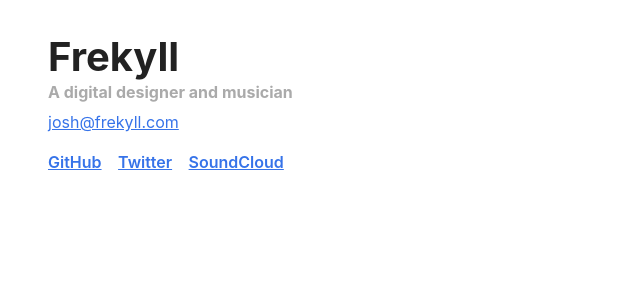
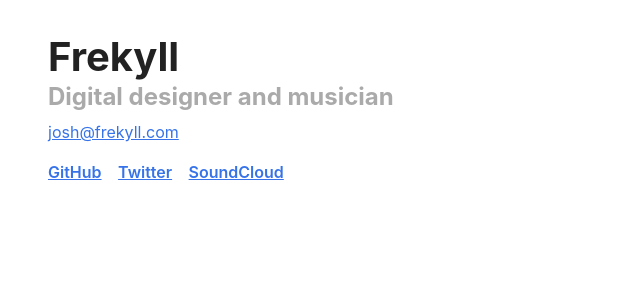
Before and after one commit to frekyll/frekyll, a Jekyll site: the page built from index.html, in a window 1280 px wide. Shown: the top 300 px of the page, without its empty margins (0-640 px from the left). Built offline with Jekyll 4.4.1, drawn with Linux system fonts in a browser that asks for light colours.

Commit message:
Simplify subheading

```diff
--- a/_config.yml
+++ b/_config.yml
@@ -1,4 +1,4 @@
-description: A digital designer and musician
+description: Digital designer and musician
 email: josh@frekyll.com
 title: Frekyll
 
--- a/_sass/_components.scss
+++ b/_sass/_components.scss
@@ -10,7 +10,7 @@
 
 .subheadline {
   color: $grey;
-  font-size: $font-size-5;
+  font-size: $font-size-4;
   margin-bottom: 0.5rem;
 }
 
@@ -36,4 +36,8 @@
   .site-body {
     padding: 2rem;
   }
+
+  .subheadline {
+    font-size: $font-size-3;
+  }
 }
--- a/assets/index.scss
+++ b/assets/index.scss
@@ -1,8 +1,5 @@
 ---
-# Frekyll
 ---
-
-@charset "utf-8";
 
 @import "variables";
 @import "base";
```
